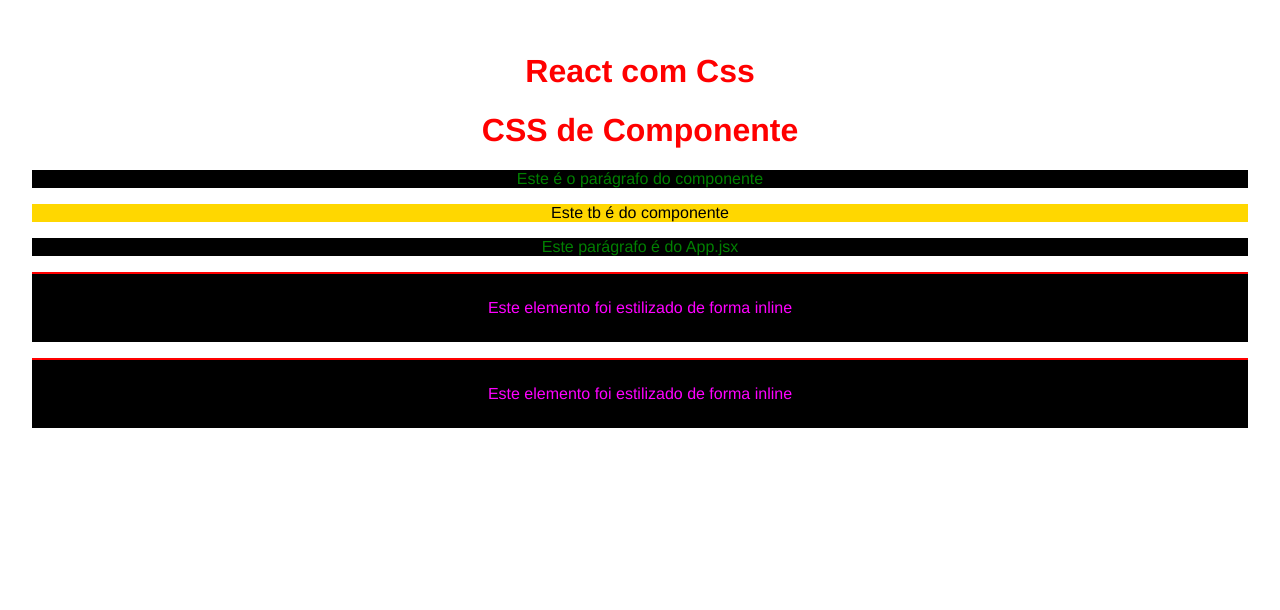
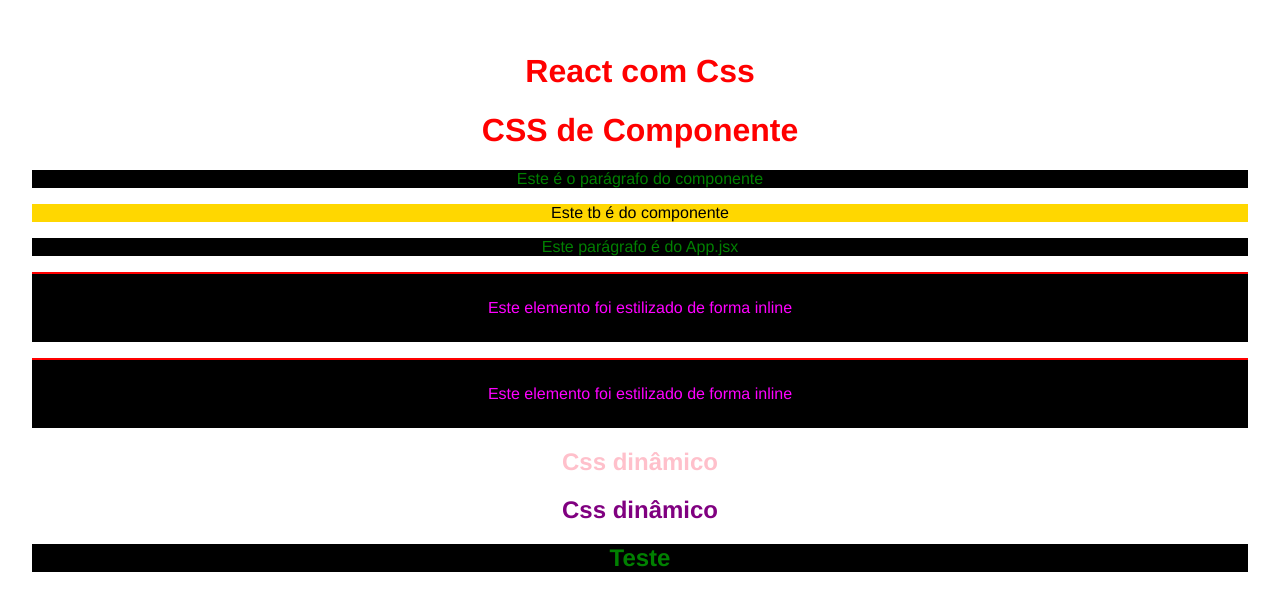
Before and after one commit to Thiago11112000/React-2025-curso-Hora-de-Codar, a React (Vite) app in the folder 4_CSS_REACT/css/: page / in a window 1280 px wide. Shown: the top 610 px of the page. Built offline with nearby package versions, Linux system fonts and the light colour scheme.

Commit message:
Css Inline Dinâmico

```diff
--- a/4_CSS_REACT/css/src/App.jsx
+++ b/4_CSS_REACT/css/src/App.jsx
@@ -1,27 +1,36 @@
-import { useState } from 'react';
 import reactLogo from './assets/react.svg';
 import viteLogo from '/vite.svg';
 import './App.css';
-import './components/MyComponent.css'
-import MyComponent from './components/MyComponent'
+import './components/MyComponent.css';
+import { useState } from 'react';
+import MyComponent from './components/MyComponent';
 
 function App() {
-return <div className='App'>
-    {/*Css Global */}
-  <h1>React com Css</h1>
-    {/*Css de componente */}
-  <MyComponent/>
-  <p> Este parágrafo é do App.jsx</p>
-  {/*Inline CSS */}
-  <p style={{color:'magenta', padding:"25px", borderTop: "2px solid red"}}>
-    Este elemento foi estilizado de forma inline
-  </p>
-  <p style={{color:'magenta', padding:"25px", borderTop: "2px solid red"}}>
-    Este elemento foi estilizado de forma inline
-  </p>
-</div>
+  const n = 15;
+  const [name] = useState("Matheus");
 
+  return (
+    <div className='App'>
+      {/* Css Global */}
+      <h1>React com Css</h1>
+      {/* Css de componente */}
+      <MyComponent />
+      <p>Este parágrafo é do App.jsx</p>
+      {/* Inline CSS */}
+      <p style={{ color: 'magenta', padding: "25px", borderTop: "2px solid red" }}>
+        Este elemento foi estilizado de forma inline
+      </p>
+      <p style={{ color: 'magenta', padding: "25px", borderTop: "2px solid red" }}>
+        Este elemento foi estilizado de forma inline
+      </p>
 
+      <h2 style={n < 10 ? { color: "purple" } : { color: "pink" }}>Css dinâmico</h2>
+      <h2 style={n > 10 ? { color: "purple" } : { color: "pink" }}>Css dinâmico</h2>
+      <h2 style={name === "Matheus" ? { color: "green", backgroundColor: "#000" } : null}>
+        Teste
+      </h2>
+    </div>
+  );
 }
 
-export default App
+export default App;
```
